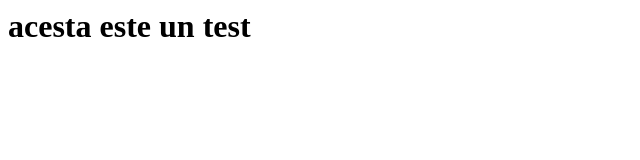
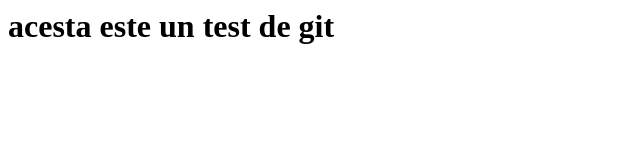
Before and after one commit to ondinablag/testgit, a plain HTML site: page index.html in a window 1280 px wide. Shown: the whole page, without its empty margins (0-640 px from the left). Drawn offline with Linux system fonts and the light colour scheme.

Commit message:
modificare text

```diff
--- a/index.html
+++ b/index.html
@@ -3,6 +3,6 @@
 
     </head>
     <body>
-        <h1> acesta este un test</h1>
+        <h1> acesta este un test de git</h1>
     </body>
 </html>
```
